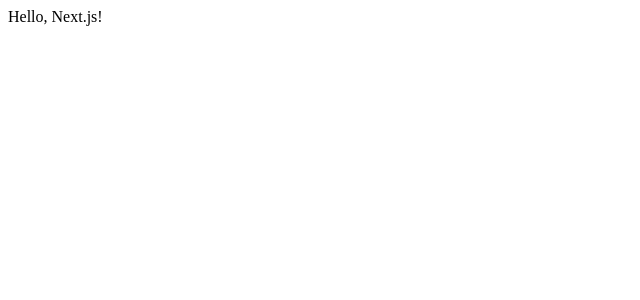
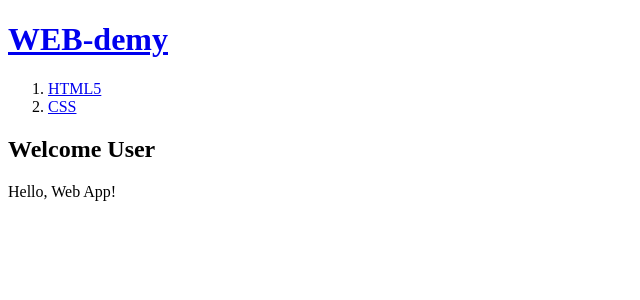
Before and after one commit to Gdansklol/nextjs-13-14, a Next.js app: page / in a window 1280 px wide. Shown: the top 300 px of the page, without its empty margins (0-640 px from the left). Built offline with nearby package versions, Linux system fonts and the light colour scheme.

Commit message:
4.making a frame/bone with layout.js and page children

```diff
--- a/app/layout.js
+++ b/app/layout.js
@@ -12,8 +12,15 @@
   return (
     // <html lang="en">
     <html>
+      <body>
       {/* <body className={inter.className}>{children}</body> */}
-      <body>{children}</body>
+      <h1><a href="/">WEB-demy</a></h1>
+      <ol>
+        <li><a href="/read/1">HTML5</a></li>
+        <li><a href="/read/2">CSS</a></li>
+      </ol>
+      {children}
+      </body>
     </html>
   );
 }
--- a/app/page.js
+++ b/app/page.js
@@ -3,7 +3,8 @@
 export default function Home() {
   return (
     <>
-    Hello, Next.js!
+   <h2>Welcome User</h2>
+   Hello, Web App!
     </>
     // <main className="flex min-h-screen flex-col items-center justify-between p-24">
     //   <div className="z-10 max-w-5xl w-full items-center justify-between font-mono text-sm lg:flex">
```
